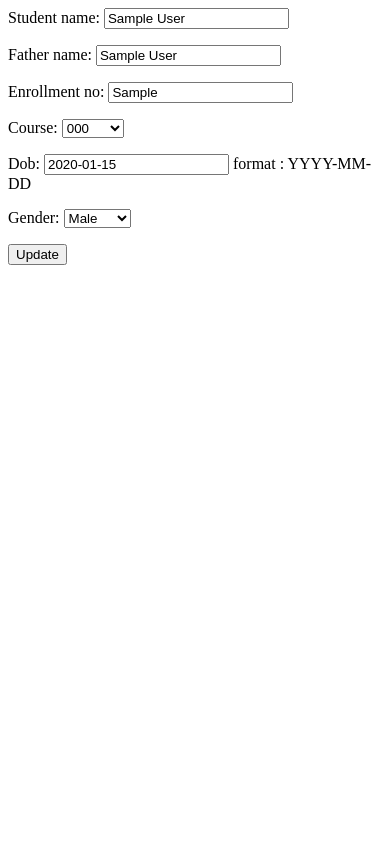
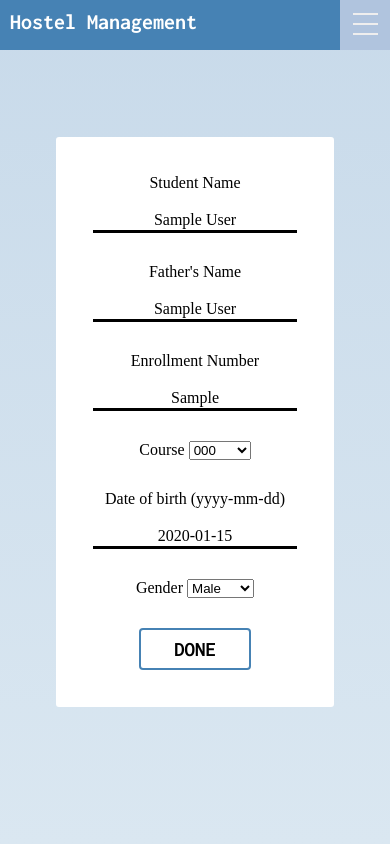
Before and after one commit to maverick0004/Hostel-Management-System, a Django app: page /login/edit/ in a window 390 px wide. Run offline with Django 3.2, Linux system fonts and the light colour scheme; a user stored in the database is signed in; tables that the repository leaves empty hold one stand-in row (values such as "Sample post").

Commit message:
Add the frontend for the site

```diff
--- /dev/null
+++ b/selection/templates/base.html
@@ -0,0 +1,220 @@
+<html>
+
+  <head>
+
+    <meta name="viewport" content="width=device-width, initial-scale=1, minimum-scale=1">
+    <style type="text/css">
+
+      @import url(https://fonts.googleapis.com/css?family=Inconsolata:700);
+
+
+      body {
+        font-family: 'Inconsolata', sans-serif;
+        font-style: normal;
+        margin: 0px;
+        background: linear-gradient(#c8daea, #dae7f1);
+      }
+
+      .wrap {
+        margin: 0;
+        position: absolute;
+        top: 50%;
+        left: 50%;
+        transform: translate(-50%, -50%);
+        background: white;
+        color: white;
+        padding: 15px;
+        text-align: center;
+        border: 2px white solid;
+        border-radius: 3px;
+      }
+
+      .button-custom {
+        -webkit-transition: all 300ms cubic-bezier(0.1590, 0.500, 0.150, 1.360);
+        -moz-transition: all 300ms cubic-bezier(0.1590, 0.500, 0.150, 1.360);
+        -ms-transition: all 300ms cubic-bezier(0.1590, 0.500, 0.150, 1.360);
+        -o-transition: all 300ms cubic-bezier(0.1590, 0.500, 0.150, 1.360);
+        transition: all 300ms cubic-bezier(0.1590, 0.500, 0.150, 1.360);
+        display: block;
+        margin: 20px auto;
+        max-width: 180px;
+        border-radius: 4px;
+        padding: 10px 35px;
+        border: none;
+        color: black;
+        background-color: white;
+        box-shadow: steelblue 0 0px 0px 2px inset;
+        font-family: 'Inconsolata', sans-serif;
+        font-style: normal;
+        font-size: 1.3em;
+      }
+
+      .button-custom:hover {
+        color: white;
+        box-shadow: steelblue 0 80px 0px 2px inset;
+        border: none;
+      }
+
+      * {
+        box-sizing: border-box;
+      }
+
+      .nav {
+        height: 50px;
+        width: 100%;
+        background-color: steelblue;
+        position: relative;
+        z-index: 1;
+      }
+
+      .nav > .nav-header {
+        display: inline;
+      }
+
+      .nav > .nav-header > .nav-title {
+        display: inline-block;
+        font-size: 22px;
+        color: #fff;
+        padding: 10px 10px 10px 10px;
+      }
+
+      .nav > .nav-btn {
+        display: none;
+      }
+
+      .nav > .nav-links {
+        display: inline;
+        float: right;
+        font-size: 18px;
+      }
+
+      .nav > .nav-links > a {
+        display: inline-block;
+        padding: 13px 10px 13px 10px;
+        text-decoration: none;
+        color: #fff;
+      }
+
+      .nav > .nav-links > a:hover {
+        background-color: lightsteelblue;
+      }
+
+      .nav > #nav-check {
+        display: none;
+      }
+
+      .nav-title > a {
+          text-decoration:none;
+          color: white;
+      }
+
+      .nav-title > a:active, .nav-title > a:hover, .nav-title > a:focus {
+          text-decoration:none;
+          color: white;
+      }
+
+
+      @media screen and (max-width:700px) {
+        .nav > .nav-btn {
+          display: inline-block;
+          position: absolute;
+          right: 0px;
+          top: 0px;
+        }
+        .nav > .nav-btn > label {
+          display: inline-block;
+          width: 50px;
+          height: 50px;
+          padding: 13px;
+          background-color: lightsteelblue;
+        }
+        .nav > .nav-btn > label:hover {
+          background-color: lightsteelblue;
+        }
+        .nav > .nav-btn > label > span {
+          display: block;
+          width: 25px;
+          height: 10px;
+          border-top: 2px solid #eee;
+        }
+        .nav > .nav-links {
+          position: absolute;
+          display: block;
+          width: 100%;
+          background-color: lightsteelblue;
+          height: 0px;
+          transition: all 0.15s ease-in;
+          overflow-y: hidden;
+          top: 50px;
+          left: 0px;
+        }
+        .nav > .nav-links > a {
+          display: block;
+          width: 100%;
+        }
+        .nav > #nav-check:not(:checked) + .nav-links {
+          height: 0px;
+        }
+        .nav > #nav-check:checked + .nav-links {
+          height: calc(100vh - 50px);
+          overflow-y: auto;
+        }
+      }
+
+      .fields {
+        padding: 10px;
+        margin: 10px;
+        color: black;
+        font-family: serif;
+      }
+
+      input {
+          border: none;
+          border-bottom: 3px solid black;
+          text-align: center;
+          font-family: serif;
+          font-size: 1em;
+          background-color: rgba(0,0,0,0);
+      }
+
+      input:focus {
+          border-bottom: 4px solid steelblue;
+          background-color: rgba(0,0,0,0);
+      }
+
+      textarea:focus, input:focus{
+          outline: none;
+      }
+    </style>
+  </head>
+
+  <body>
+
+
+  <div class="nav">
+    <div class="nav-header">
+      <div class="nav-title">
+        <a href="{% url 'register' %}">Hostel Management</a>
+      </div>
+    </div>
+    <div class="nav-btn">
+      <label for="nav-check">
+        <span></span>
+        <span></span>
+        <span></span>
+      </label>
+    </div>
+    <input type="checkbox" id="nav-check">
+    <div class="nav-links">
+      <a href="{% url 'login' %}">Login</a>
+      <a href="{% url 'reg_form' %}">Register</a>
+      <a href=" ">Status</a>
+    </div>
+  </div>
+
+  {% block content %}
+  {% endblock content %}
+
+
+  </body>
+</html>
--- a/selection/templates/edit.html
+++ b/selection/templates/edit.html
@@ -1,11 +1,17 @@
-<html>
-    <body>
-        <div class ="cointainer">
-            <form method="post">
-            {% csrf_token %}
-            {{ form.as_p }}
-            <input type = "submit" value = "Update">
-            </form>
-        </div>
-    </body>
-</html>
+
+{% extends 'base.html' %}
+
+{% block content %}
+<div class="wrap">
+    <form action="" method="post">
+        {% csrf_token %}
+      <div class="fields"> Student Name <br><br> {{ form.student_name }}</div>
+      <div class="fields"> Father's Name <br><br> {{ form.father_name }}</div>
+      <div class="fields"> Enrollment Number <br><br> {{ form.enrollment_no }}</div>
+      <div class="fields"> Course {{ form.course }}</div>
+      <div class="fields"> Date of birth (yyyy-mm-dd) <br><br> {{ form.dob }}</div>
+      <div class="fields"> Gender {{ form.gender }}</div>
+      <input class="button-custom" type="submit" value="DONE">
+    </form>
+  </div>
+{% endblock content %}
--- a/selection/views.py
+++ b/selection/views.py
@@ -112,7 +112,7 @@ def select(request):
             for i in range(len(hostel)):
                 h_id = hostel[i].id
                 a = Room.objects.filter(
-                    hostel_id=h_id, vacant=True)
+                    hostel_id=h_id, room_type=['A', 'B'], vacant=True)
                 x = x | a
         else :
             for i in range(len(hostel)):
@@ -121,7 +121,7 @@ def select(request):
                     hostel_id=h_id, room_type=student_room_type, vacant=True)
                 x = x | a
         form.fields["room"].queryset = x
-        return render(request, 'edit.html', {'form': form})
+        return render(request, 'select_room.html', {'form': form})
 
 
 def logout_view(request):
```
Also changed, not shown: selection/templates/home.html (+12 -12 lines), selection/templates/hostels.html (+9 -11 lines), selection/templates/login.html (+12 -11 lines), selection/templates/profile.html (+15 -15 lines), selection/templates/reg_form.html (+13 -11 lines), selection/templates/select_room.html (added, +11 -0 lines).
